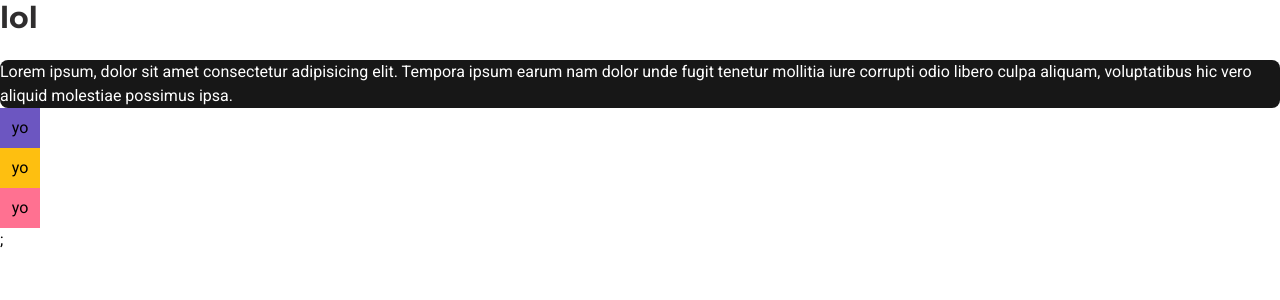
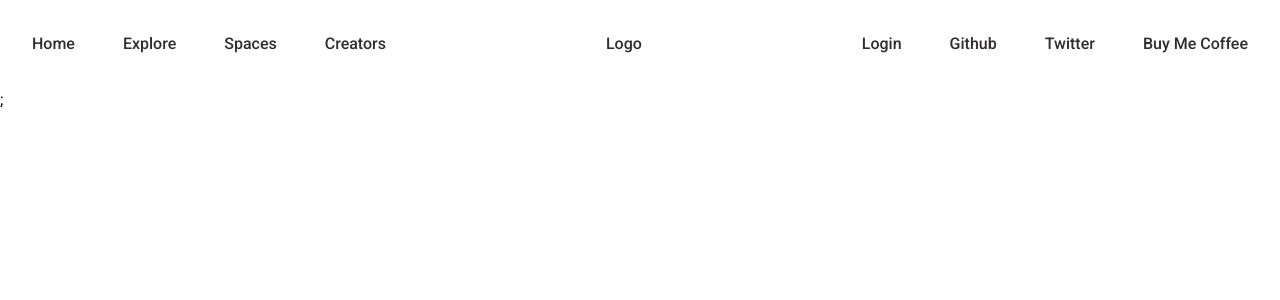
Before and after one commit to ManishBisht777/tweetspace, a Next.js app: page / in a window 1280 px wide. Shown: the top 300 px of the page. Built offline with nearby package versions, Linux system fonts and the light colour scheme.

Commit message:
feat: navbar

```diff
--- a/package.json
+++ b/package.json
@@ -9,9 +9,11 @@
     "lint": "next lint"
   },
   "dependencies": {
+    "@headlessui/react": "^1.7.12",
     "@types/node": "18.14.2",
     "@types/react": "18.0.28",
     "@types/react-dom": "18.0.11",
+    "clsx": "^1.2.1",
     "eslint": "8.35.0",
     "eslint-config-next": "13.2.3",
     "next": "13.2.3",
--- /dev/null
+++ b/src/components/navbar/MobileNav.tsx
@@ -0,0 +1,57 @@
+import React from "react";
+import { Dialog, Transition } from "@headlessui/react";
+import { FC, Dispatch, SetStateAction, Fragment, ReactNode } from "react";
+
+type Props = {
+  navOpen: boolean;
+  setNavOpen: Dispatch<SetStateAction<boolean>>;
+  children: ReactNode;
+};
+
+function MobileNav({ navOpen, setNavOpen, children }: Props) {
+  return (
+    <Transition.Root show={navOpen} as={Fragment}>
+      <Dialog
+        onClose={() => setNavOpen(false)}
+        className={`fixed inset-0 z-50 h-screen w-full p-4 text-skin-base`}
+      >
+        <Transition.Child
+          enter="transition duration-100 ease-out"
+          enterFrom="opacity-0"
+          enterTo="opacity-100"
+          leave="transition duration-300 ease-out"
+          leaveFrom=" opacity-100"
+          leaveTo=" opacity-0"
+        >
+          <Dialog.Overlay className="fixed inset-0 -z-10 bg-skin-base/50 backdrop-blur-sm " />
+        </Transition.Child>
+        <Transition.Child
+          enter="transition duration-300 ease-out"
+          enterFrom="transform -translate-x-full opacity-0"
+          enterTo="transform translate-x-0 opacity-100"
+          leave="transition duration-300 ease-in"
+          leaveFrom="transform translate-x-0 opacity-100"
+          leaveTo="transform -translate-x-full opacity-0"
+        >
+          <Dialog.Panel className="relative h-[calc(100vh-2rem)] w-full max-w-xs overflow-y-auto rounded-lg border border-skin-base bg-skin-base">
+            {/* top bar */}
+            <div className="sticky inset-x-0 top-0 flex items-center justify-between border-b border-skin-base bg-skin-base p-4">
+              {/* <Logo normal small /> */}
+              <p>Logo</p>
+              <button
+                onClick={() => setNavOpen(false)}
+                className="rounded-full bg-skin-inverted px-2 py-0.5 text-sm font-medium text-skin-inverted"
+              >
+                close
+              </button>
+            </div>
+            {/* links */}
+            <div className="p-4">{children}</div>
+          </Dialog.Panel>
+        </Transition.Child>
+      </Dialog>
+    </Transition.Root>
+  );
+}
+
+export default MobileNav;
--- /dev/null
+++ b/src/components/navbar/NavList.tsx
@@ -0,0 +1,26 @@
+import Container from "@/layouts/Container";
+import Link from "next/link";
+import React from "react";
+type Props = {};
+
+function NavList({}: Props) {
+  return (
+    <Container className="flex justify-between items-center py-8">
+      <ul className="flex gap-12">
+        <Link href="/">Home</Link>
+        <Link href="/explore">Explore</Link>
+        <Link href="/spaces">Spaces</Link>
+        <Link href="/users">Creators</Link>
+      </ul>
+      <div>Logo</div>
+      <ul className="flex gap-12">
+        <Link href="/explore">Login</Link>
+        <Link href="/">Github</Link>
+        <Link href="/spaces">Twitter</Link>
+        <Link href="/users">Buy Me Coffee</Link>
+      </ul>
+    </Container>
+  );
+}
+
+export default NavList;
--- /dev/null
+++ b/src/components/navbar/Navbar.tsx
@@ -0,0 +1,32 @@
+import React, { useState } from "react";
+import MobileNav from "./MobileNav";
+import NavList from "./NavList";
+
+type Props = {
+  isMobile?: boolean;
+};
+
+const Navbar = ({ isMobile }: Props) => {
+  const [navOpen, setNavOpen] = useState<boolean>(false);
+
+  if (isMobile)
+    return (
+      <div>
+        <div className="flex justify-between items-center py-8">
+          <button onClick={() => setNavOpen(true)}>Open</button>
+          <p>Logo</p>
+        </div>
+        <MobileNav navOpen={navOpen} setNavOpen={setNavOpen}>
+          <NavList />
+        </MobileNav>
+      </div>
+    );
+
+  return (
+    <nav className="text-skin-base font-medium">
+      <NavList />
+    </nav>
+  );
+};
+
+export default Navbar;
--- /dev/null
+++ b/src/components/utilities/Head.tsx
@@ -0,0 +1,24 @@
+import NextHead from "next/head";
+import type { FC } from "react";
+
+type HeadProps = {
+  title?: string;
+  description?: string;
+};
+
+const Head: FC<HeadProps> = ({
+  title = "Tweet Space",
+  description = "Open source website to organize your twitter spaces",
+}) => {
+  return (
+    <NextHead>
+      <title>{title}</title>
+      <meta name="description" content={description} />
+      <meta name="viewport" content="width=device-width, initial-scale=1" />
+      <meta httpEquiv="Content-Type" content="text/html; charSet=utf-8" />
+      <link rel="icon" href="/favicon.svg" />
+    </NextHead>
+  );
+};
+
+export default Head;
--- /dev/null
+++ b/src/hooks/useArea.ts
@@ -0,0 +1,27 @@
+import { useEffect, useState } from "react";
+
+const useArea = (): {
+  width: number;
+  height: number;
+} => {
+  const [width, setWidth] = useState<number>(0);
+  const [height, setHeight] = useState<number>(0);
+
+  useEffect(() => {
+    setWidth(window.innerWidth);
+    setHeight(window.innerHeight);
+
+    function calcArea() {
+      setWidth(window.innerWidth);
+      setHeight(window.innerHeight);
+    }
+
+    window.addEventListener("resize", calcArea);
+
+    return () => window.removeEventListener("resize", calcArea);
+  }, []);
+
+  return { width, height };
+};
+
+export default useArea;
--- /dev/null
+++ b/src/layouts/Container.tsx
@@ -0,0 +1,15 @@
+import { clsx } from "clsx";
+import type { ComponentProps, FC } from "react";
+
+type ContainerProps = ComponentProps<"div">;
+
+const Container: FC<ContainerProps> = ({ className, ...props }) => {
+  return (
+    <div
+      {...props}
+      className={clsx("mx-auto max-w-7xl px-4 sm:px-6 lg:px-8", className)}
+    />
+  );
+};
+
+export default Container;
--- a/src/pages/index.tsx
+++ b/src/pages/index.tsx
@@ -1,35 +1,16 @@
-import Head from "next/head";
+import Navbar from "@/components/navbar/Navbar";
+import Head from "@/components/utilities/Head";
+import useArea from "@/hooks/useArea";
 
 export default function Home() {
+  const { width } = useArea();
+
   return (
     <>
-      <Head>
-        <title>Create Next App</title>
-        <meta name="description" content="Generated by create next app" />
-        <meta name="viewport" content="width=device-width, initial-scale=1" />
-        <link rel="icon" href="/favicon.ico" />
-      </Head>
-      <main>
-        <h1 className="text-skin-base font-Montserrat font-bold text-3xl">
-          lol
-        </h1>
-        <h1 className="text-skin-inverted">letsgo</h1>
-        <div className="rounded-lg bg-skin-inverted text-skin-inverted font-robotto">
-          Lorem ipsum, dolor sit amet consectetur adipisicing elit. Tempora
-          ipsum earum nam dolor unde fugit tenetur mollitia iure corrupti odio
-          libero culpa aliquam, voluptatibus hic vero aliquid molestiae possimus
-          ipsa.
-        </div>
-        <div className="w-10 h-10 flex justify-center items-center bg-accent-base">
-          yo
-        </div>
-        <div className="w-10 h-10 flex justify-center items-center bg-accent-muted">
-          yo
-        </div>
-        <div className="w-10 h-10 flex justify-center items-center bg-accent-inverted">
-          yo
-        </div>
-      </main>
+      <Head />
+      <section className="z-0">
+        {width >= 1024 ? <Navbar /> : <Navbar isMobile />}
+      </section>
     </>
   );
 }
```
Also changed, not shown: 1 other file (tests, documents, lock files or other folders).
